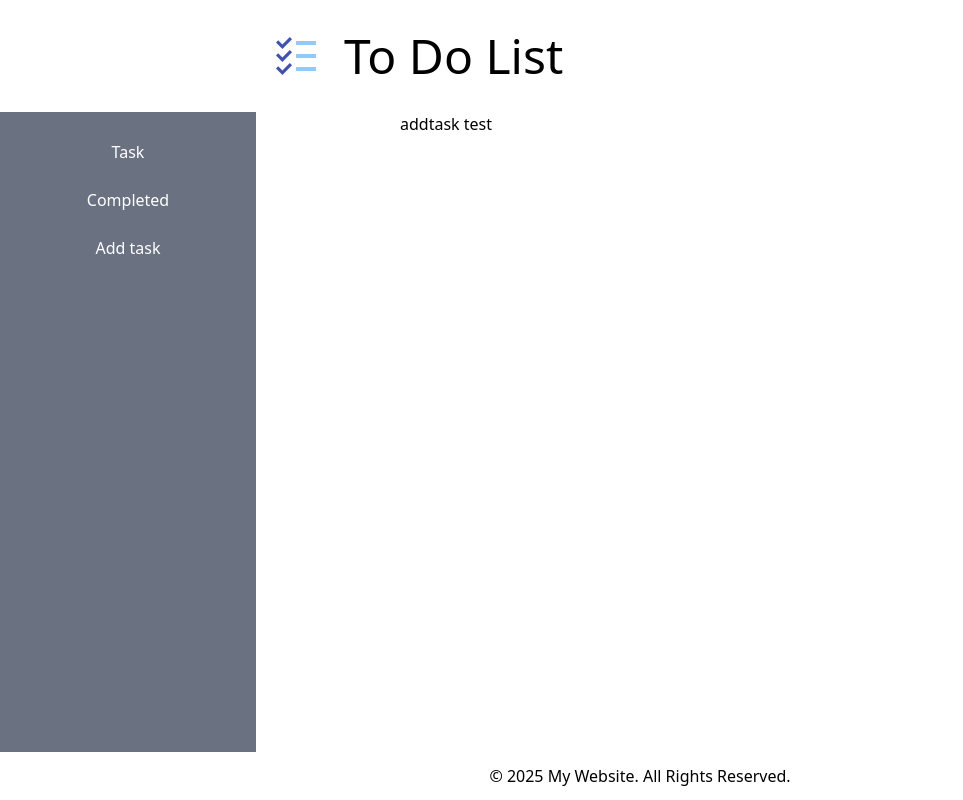
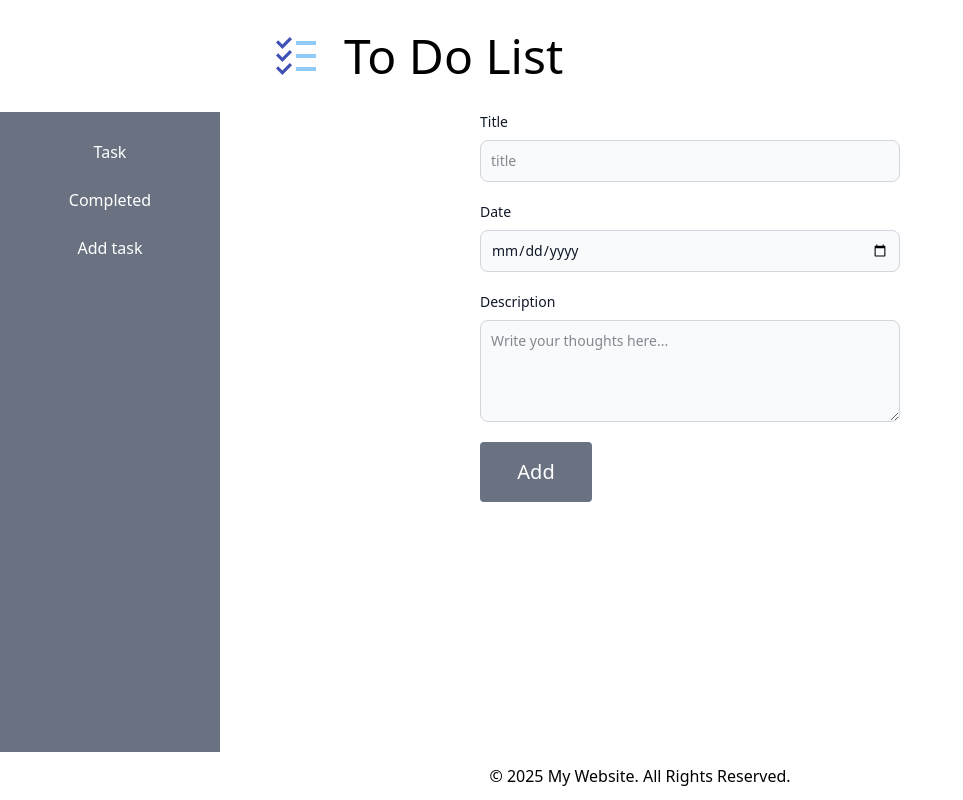
Before and after one commit to isulnethila/To-do-list, a Next.js app in the folder client/: page /addtask in a window 1280 px wide. Shown: the whole page, without its empty margins (0-963 px from the left). Built offline with nearby package versions, Linux system fonts and the light colour scheme.

Commit message:
design Add task page with input fields

```diff
--- a/client/app/addtask/page.js
+++ b/client/app/addtask/page.js
@@ -1,7 +1,32 @@
 
 
 export default function page() {
-  return (
-    <div>addtask test</div>
-  )
+    return (
+        <div className="mx-20 md:mx-40 lg:mx-70">
+            <form>
+                <div className="mb-5">
+                    <label for="title" className="block mb-2 text-sm font-medium text-gray-900">Title</label>
+                    <input type="title"  id="title" className="bg-gray-50 border  border-gray-300 text-gray-900 text-sm rounded-lg focus:ring-blue-500 focus:border-blue-500 block w-full p-2.5" placeholder="title" required />
+                </div>
+
+                <div className="mb-5">
+                <label for="title" className="block mb-2 text-sm font-medium text-gray-900">Date</label>
+                <input type="Date"
+
+                 className="bg-gray-50 border border-gray-300 text-gray-900 text-sm rounded-lg focus:ring-blue-500 focus:border-blue-500 block w-full p-2.5 " placeholder="name@flowbite.com" required />
+                </div>
+
+                <div className="">
+                <label for="message" className="block mb-2 text-sm font-medium text-gray-900">Description</label>
+                <textarea id="message" rows="4" className="block p-2.5 w-full text-sm text-gray-900 bg-gray-50 rounded-lg border border-gray-300 focus:ring-blue-500 focus:border-blue-500 " placeholder="Write your thoughts here..."></textarea>
+                </div>
+
+                <div>
+                    <button className="p-4 w-28 mt-5 text-white text-xl hover:bg-gray-600 bg-gray-500 rounded">Add</button>
+                </div>
+
+            </form>
+
+        </div>
+    )
 }
--- a/client/app/components/sidbar.js
+++ b/client/app/components/sidbar.js
@@ -3,7 +3,7 @@ import Link from "next/link";
 
 export default function sidbar() {
   return (
-    <aside className="bg-gray-500 w-64 h-screen text-white fixed p-5">
+    <aside className="bg-gray-500 w-45 h-screen text-white fixed p-5 md:w-55 lg:64">
         <ul className="space-y-2">
             <li><Link href="/"  className="block p-2 hover:bg-gray-700 rounded text-center">Task</Link></li>
             <li><Link href="/completed" className="block p-2 hover:bg-gray-700 rounded text-center" >Completed</Link> </li>
--- a/client/app/layout.js
+++ b/client/app/layout.js
@@ -26,7 +26,7 @@ export default function RootLayout({ children }) {
       >
        <div className="min-h-screen flex flex-col">
         <div><Header/></div>
-        <div className="flex-grow grid grid-cols-[400px_minmax(900px,_1fr)_100px] ">
+        <div className="flex-grow grid grid-cols-[200px_minmax(400px,_1fr)_100px] ">
           <div className=" "><Sidbar/></div>
           <div className="">{children}</div>
         </div>
```
